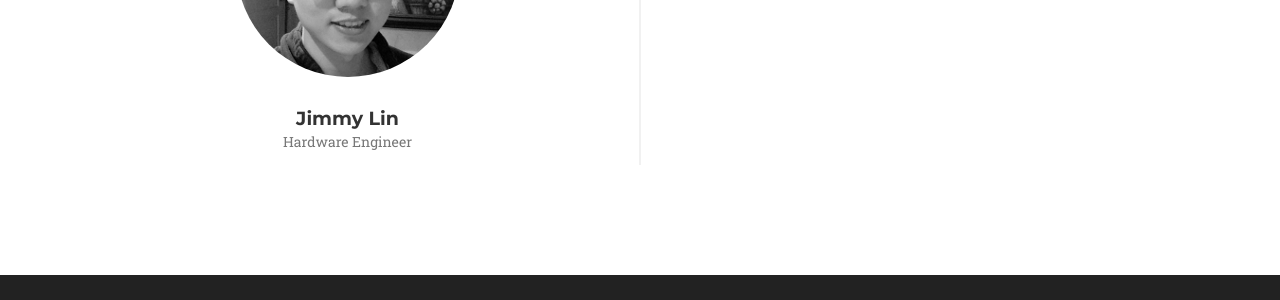
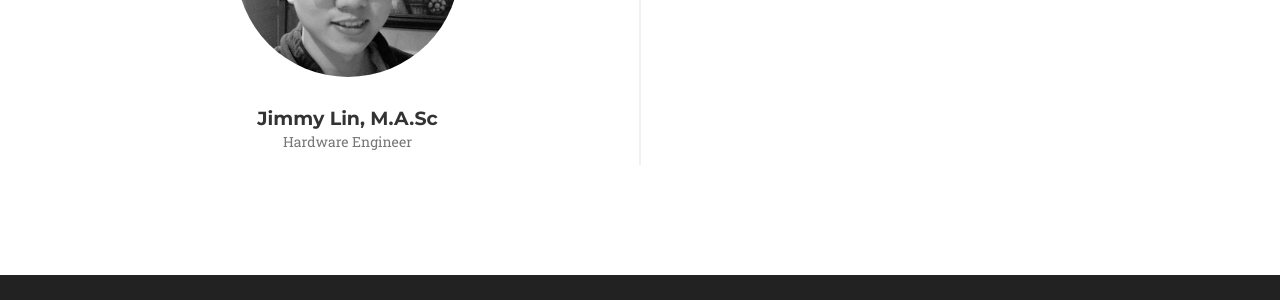
Before and after one commit to drcm/acsweb, a Jekyll site: the page built from index.html, in a window 1280 px wide and 900 px high, scrolled down 3779 px. Shown: the part 153-453 px from the top of the window. Built offline with Jekyll 4.4.1, drawn with Linux system fonts in a browser that asks for light colours; some web fonts are replaced.

```diff
--- a/_config.yml
+++ b/_config.yml
@@ -30,7 +30,7 @@ people:
   position: Systems Architect
   bio: Dr. Madill is the lead architect at Arches Computing Systems. He has many years experience in the development of high-performance computing architectures, both in software and in hardware. His expertise ranges from ultra-low latency financial application to massively parallel simulation of biomolecular systems. Dr. Madill earned a B.Sc (Honours) in Computer Science and Biochemistry from Queen's University and a Ph.D in Biochemistry from the University of Toronto. Prior to completing his Ph.D, he gained extensive development experience at Cognos, Molecular Mining, and The Hospital for Sick Children.
 
-- name: Jimmy Lin
+- name: Jimmy Lin, M.A.Sc
   pic: jl
   position: Hardware Engineer
   bio: Jimmy Lin is a hardware engineer at Arches Computing Systems. He gained extensive FPGA design experience through his B.Eng. at Shanghai Jiao Tong University and his MASc at the University of Toronto. Before joining Arches, Jimmy was a member of the SDAccel Development Enviroment team at the Xilinx San Jose research labs. He currently specializes in the development of IP cores and low-latency networking stacks.
```
